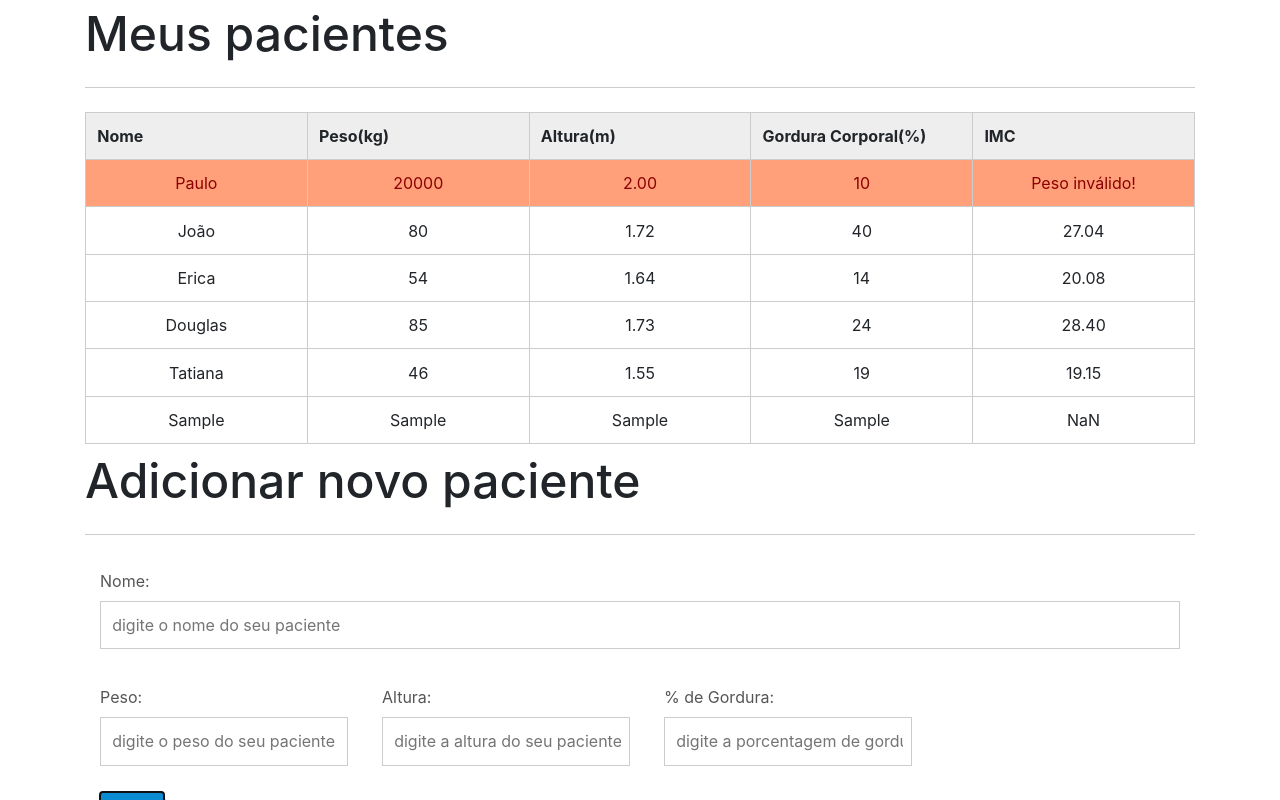
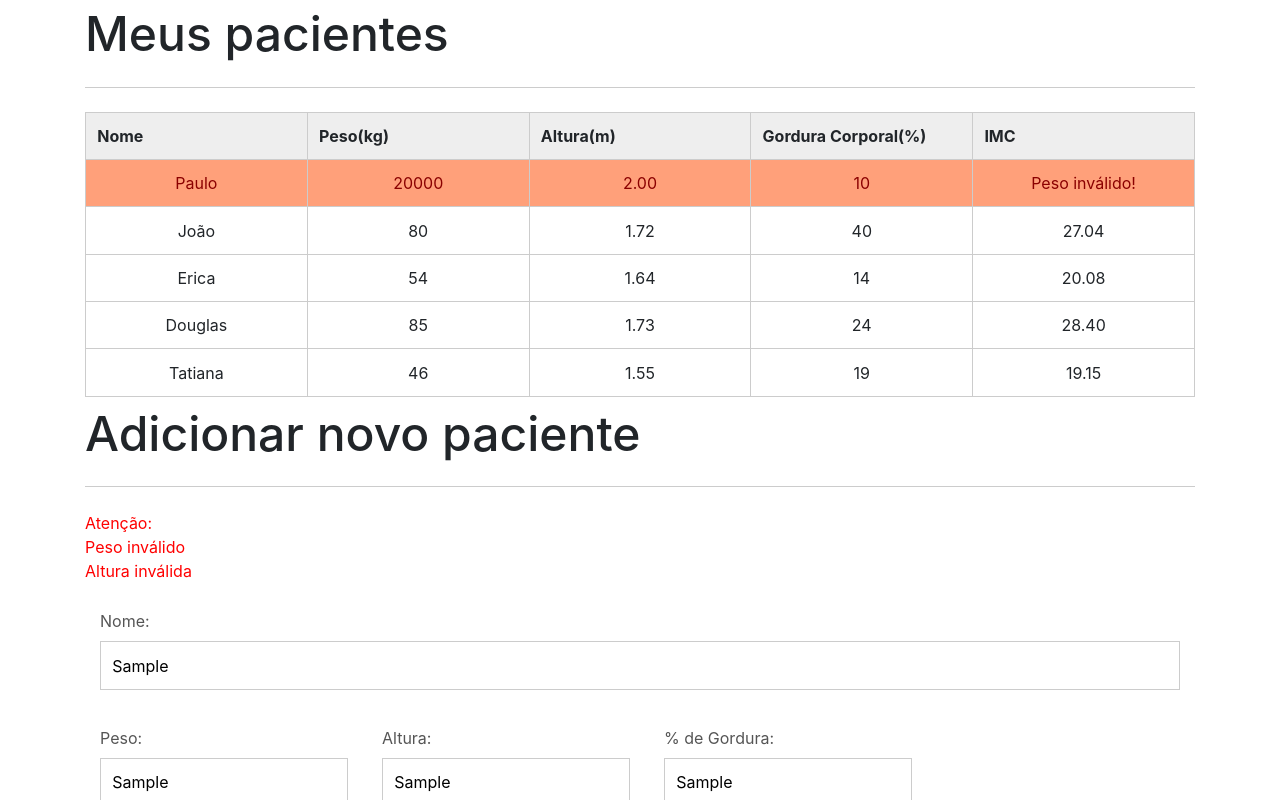
Before and after one commit to jhonnatanricardo/javascript, a plain HTML site: page index.html in a window 1280 px wide. Both pictures are taken after typing "Sample", "Sample", "Sample", "Sample" into the empty fields and a click on the button "Adicionar". Shown: the part 59-859 px from the top of the page. Drawn offline with nearby package versions, Linux system fonts and the light colour scheme.

Commit message:
Lesson 6

```diff
--- a/css/index.css
+++ b/css/index.css
@@ -137,3 +137,7 @@ button[disabled=disabled], button:disabled {
 	background-color: lightsalmon;
 	color: darkred;
 }
+
+#mensagem-erro {
+	color: red;
+}
--- a/index.html
+++ b/index.html
@@ -75,6 +75,7 @@
 
 		<section class="container">
 			<h2 id="titulo-form">Adicionar novo paciente</h2>
+			<span id="mensagem-erro"></span>
 			<form id="form-adiciona">
 				<div class="form-group col col-sm-12 grupo">
 					<label for="nome">Nome:</label>
--- a/js/calcula-imc.js
+++ b/js/calcula-imc.js
@@ -13,16 +13,16 @@ for (var i = 0; i < pacientes.length; i++){
     var imc = calculaIMC(peso, altura);
     var celulaIMC = paciente.querySelector(".info-imc");
 
-    var pesoValido = true;
-    var alturaValida = true;
+    var pesoValido = validaPeso(peso);
+    var alturaValida = validaAltura(altura);
 
-    if(peso<=0 || peso >=1000){
+    if(!pesoValido){
         console.log("Peso inválido!");
         pesoValido = false;
         celulaIMC.textContent = "Peso inválido!";
     }
 
-    if(altura<=0 || altura >=3.00){
+    if(!alturaValida){
         console.log("Altura inválida!");
         alturaValida = false;
         celulaIMC.textContent = "Altura inválida!";
@@ -36,6 +36,14 @@ for (var i = 0; i < pacientes.length; i++){
     }
 }
 
+function validaPeso(peso){
+    return (peso && peso>=0 && peso<1000);
+}
+
+function validaAltura(altura){
+    return (altura && altura >=0 && altura <= 3.0);
+}
+
 function calculaIMC(peso, altura){
     return (peso / (altura * altura)).toFixed(2);
 }
--- a/js/form.js
+++ b/js/form.js
@@ -6,19 +6,44 @@ botaoAdicionar.addEventListener("click", function(event){
 
     var paciente = obtemPaciente(form);
 
-    var pacienteTR = montaTR(
+    var erros = validaPaciente(paciente);
+
+    var mensagemErro = document.querySelector("#mensagem-erro");
+    mensagemErro.innerHTML = "";
+
+    if(erros.length>0){
+        exibeMensagemErro(erros, mensagemErro);
+    }else{
+        var pacienteTR = montaTR(
             [{dado:paciente.nome, classes:["info-nome"]},
             {dado:paciente.peso, classes:["info-peso"]},
             {dado:paciente.altura, classes:["info-altura"]},
             {dado:paciente.gordura, classes:["info-gordura"]},
             {dado:paciente.imc, classes:["info-imc"]}],
             ["paciente"]);
-
-    document.querySelector("#tabela-pacientes").appendChild(pacienteTR);
-
-    form.reset();
+        document.querySelector("#tabela-pacientes").appendChild(pacienteTR);
+        form.reset();
+    }
 
 });
+
+function exibeMensagemErro(erros, destino){
+    var ul = document.createElement("ul");
+
+    erros.forEach(erro => {
+        var li = document.createElement("li");
+        li.textContent = erro;
+        ul.appendChild(li);
+    });
+
+    var mensagemInicial = document.createElement("div");
+    mensagemInicial.textContent = "Atenção:";
+
+    destino.appendChild(mensagemInicial);
+    destino.appendChild(ul);
+
+    console.log("Paciente inválido");
+}
 
 function montaTR(celulas, ...classesTR) {
     var pacienteTR = document.createElement("tr");
@@ -57,3 +82,25 @@ function obtemPaciente(form){
         imc: calculaIMC(form.peso.value, form.altura.value)
     };
 }
+
+function validaPaciente(paciente){
+    var erros  = [];
+
+    if(!paciente.nome){
+        erros.push("O nome não foi informado");
+    }
+
+    if (!validaPeso(paciente.peso)) {
+        erros.push("Peso inválido");
+    }
+
+    if(!validaAltura(paciente.altura)){
+        erros.push("Altura inválida");
+    }
+
+    if(!paciente.gordura || paciente.gordura<0 || paciente.gordura>100){
+        erros.push("% de gordura inválida");
+    }
+
+    return erros;
+}
```
